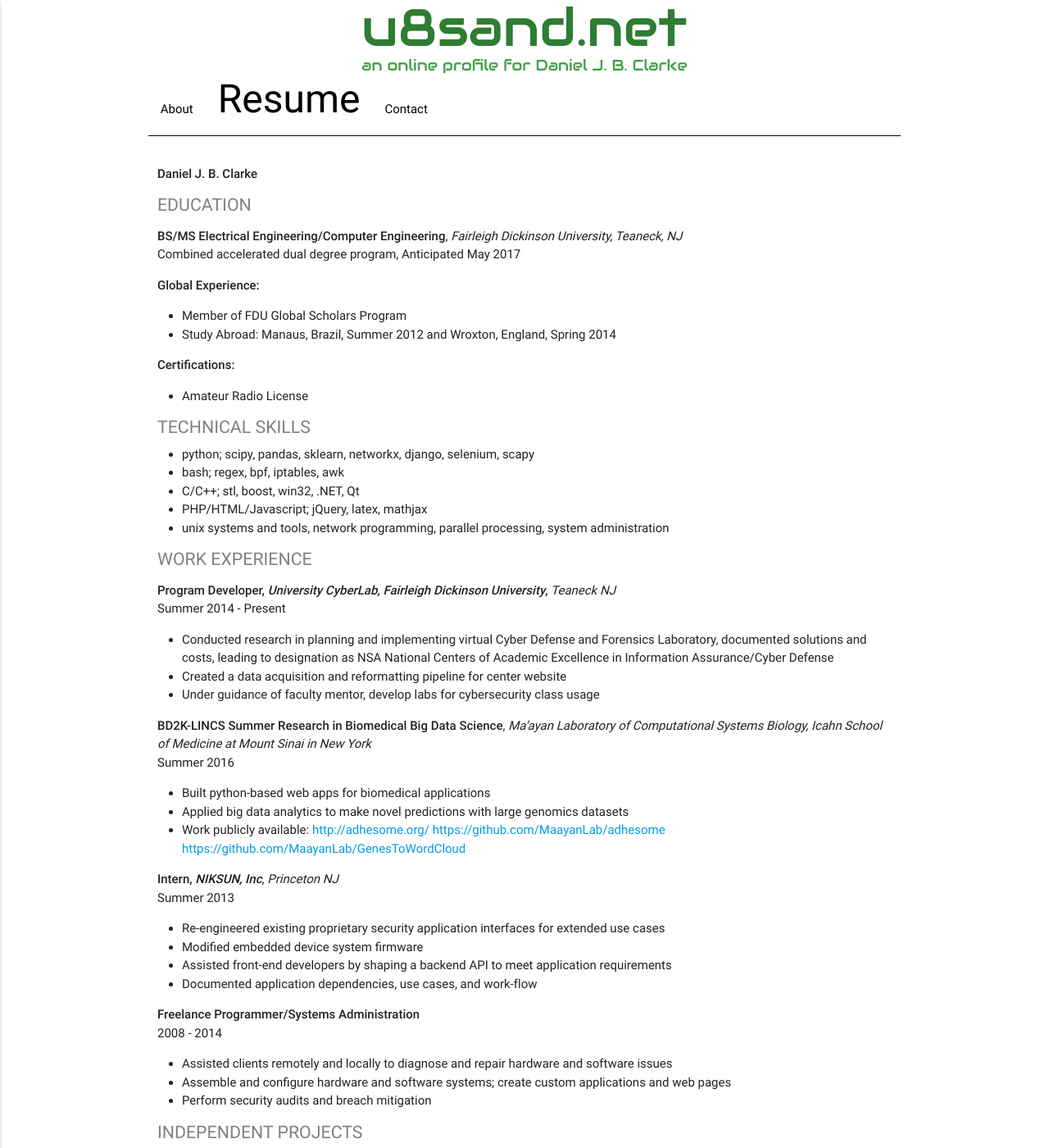
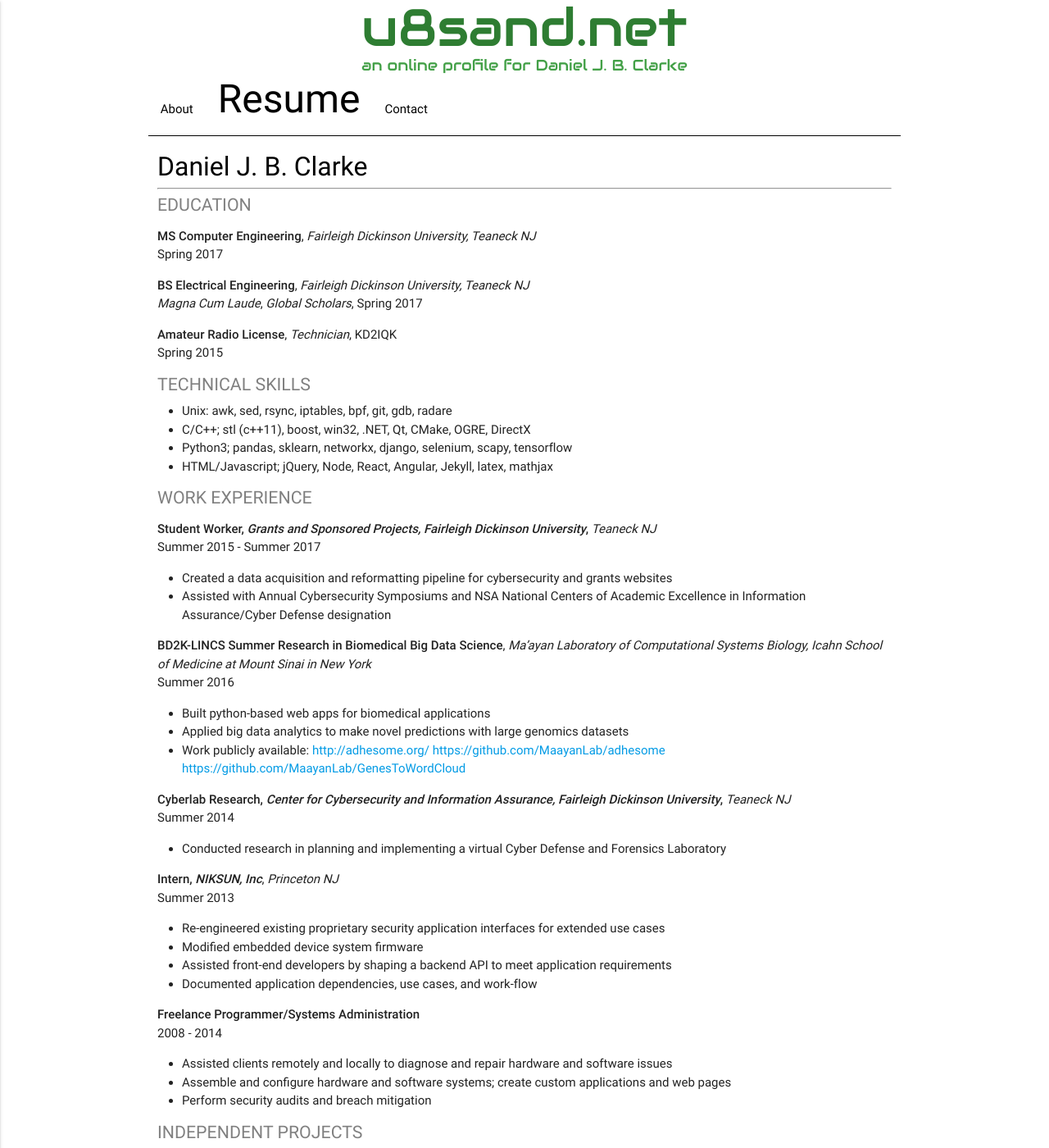
Before and after one commit to u8sand/u8sand.github.io, a Jekyll site: the page built from 02-resume.md, in a window 1280 px wide and 1400 px high. Shown: the whole window at 82% size. Built offline with Jekyll 4.4.1, drawn with Linux system fonts in a browser that asks for light colours; nearby versions of some CDN libraries; some of the changed text lies outside the part shown.

Commit message:
Updated site and resume for graduation

```diff
--- a/02-resume.md
+++ b/02-resume.md
@@ -5,38 +5,33 @@ permalink: /resume/
 nav: true
 ---
 
-**Daniel J. B. Clarke**
-
+## Daniel J. B. Clarke
+---
 ### EDUCATION
 
-**BS/MS Electrical Engineering/Computer Engineering**, *Fairleigh Dickinson University, Teaneck, NJ*
-Combined accelerated dual degree program, Anticipated May 2017
+**MS Computer Engineering**, *Fairleigh Dickinson University, Teaneck NJ*
+Spring 2017
 
-**Global Experience:**
+**BS Electrical Engineering**, *Fairleigh Dickinson University, Teaneck NJ*
+*Magna Cum Laude*, *Global Scholars*, Spring 2017
 
-- Member of FDU Global Scholars Program
-- Study Abroad: Manaus, Brazil, Summer 2012 and Wroxton, England, Spring 2014
-
-**Certifications:**
-
-- Amateur Radio License
+**Amateur Radio License**, *Technician*, KD2IQK
+Spring 2015
 
 ### TECHNICAL SKILLS
 
-- python; scipy, pandas, sklearn, networkx, django, selenium, scapy
-- bash; regex, bpf, iptables, awk
-- C/C++; stl, boost, win32, .NET, Qt
-- PHP/HTML/Javascript; jQuery, latex, mathjax
-- unix systems and tools, network programming, parallel processing, system administration
+- Unix: awk, sed, rsync, iptables, bpf, git, gdb, radare
+- C/C++; stl (c++11), boost, win32, .NET, Qt, CMake, OGRE, DirectX
+- Python3; pandas, sklearn, networkx, django, selenium, scapy, tensorflow
+- HTML/Javascript; jQuery, Node, React, Angular, Jekyll, latex, mathjax
 
 ### WORK EXPERIENCE
 
-**Program Developer, *University CyberLab, Fairleigh Dickinson University*,** *Teaneck NJ*
-Summer 2014 - Present
+**Student Worker, *Grants and Sponsored Projects, Fairleigh Dickinson University*,** *Teaneck NJ*
+Summer 2015 - Summer 2017
 
-- Conducted research in planning and implementing virtual Cyber Defense and Forensics Laboratory, documented solutions and costs, leading to designation as NSA National Centers of Academic Excellence in Information Assurance/Cyber Defense
-- Created a data acquisition and reformatting pipeline for center website
-- Under guidance of faculty mentor, develop labs for cybersecurity class usage
+- Created a data acquisition and reformatting pipeline for cybersecurity and grants websites
+- Assisted with Annual Cybersecurity Symposiums and NSA National Centers of Academic Excellence in Information Assurance/Cyber Defense designation
 
 **BD2K-LINCS Summer Research in Biomedical Big Data Science**, *Ma’ayan Laboratory of Computational Systems Biology, Icahn School of Medicine at Mount Sinai in New York*
 Summer 2016
@@ -44,6 +39,11 @@ Summer 2016
 - Built python-based web apps for biomedical applications
 - Applied big data analytics to make novel predictions with large genomics datasets
 - Work publicly available: <http://adhesome.org/> <https://github.com/MaayanLab/adhesome> <https://github.com/MaayanLab/GenesToWordCloud>
+
+**Cyberlab Research, *Center for Cybersecurity and Information Assurance, Fairleigh Dickinson University*,** *Teaneck NJ*
+Summer 2014
+
+- Conducted research in planning and implementing a virtual Cyber Defense and Forensics Laboratory
 
 **Intern, *NIKSUN, Inc***, *Princeton NJ*
 Summer 2013
@@ -77,10 +77,12 @@ Summer 2014 - Current
 
 ### EXTRA CURRICULAR ACTIVITIES
 
-- **IEEEXtreme Competitor**: Team Marshmallow 2012 - 2016
-- **Outstanding Poster Award**: LSAMP Research Conference 2016
+- **1st Place Winner:** IEEE Region 1 Student Paper Competition 2017
+- **1st Place Winner:** FDU IEEE Local Student Paper Competition 2017
 - **1st Place Winner:** IEEE Region 1 Student Ethics Competition 2015
 - **1st Place Winner:** FDU Cybersecurity Symposium Poster Competition 2014
 - **15th Place Winner:** NJ Governors Cyber Challenge 2013
-- **Editor and Writer, FDU Equinox**: Student Newspaper 2015 - 2016
+- **Outstanding Poster Award**: LSAMP Research Conference 2016
+- **IEEEXtreme Competitor**: Team Marshmallow 2012 - 2016
+- **Editor and Writer, FDU Equinox**: Student Newspaper 2015 - 2017
 - **President, FDU Green Team**: Campus Environmental Advocacy Club 2014 - 2016
```
Also changed, not shown: 01-about.md (+1 -1 lines).
